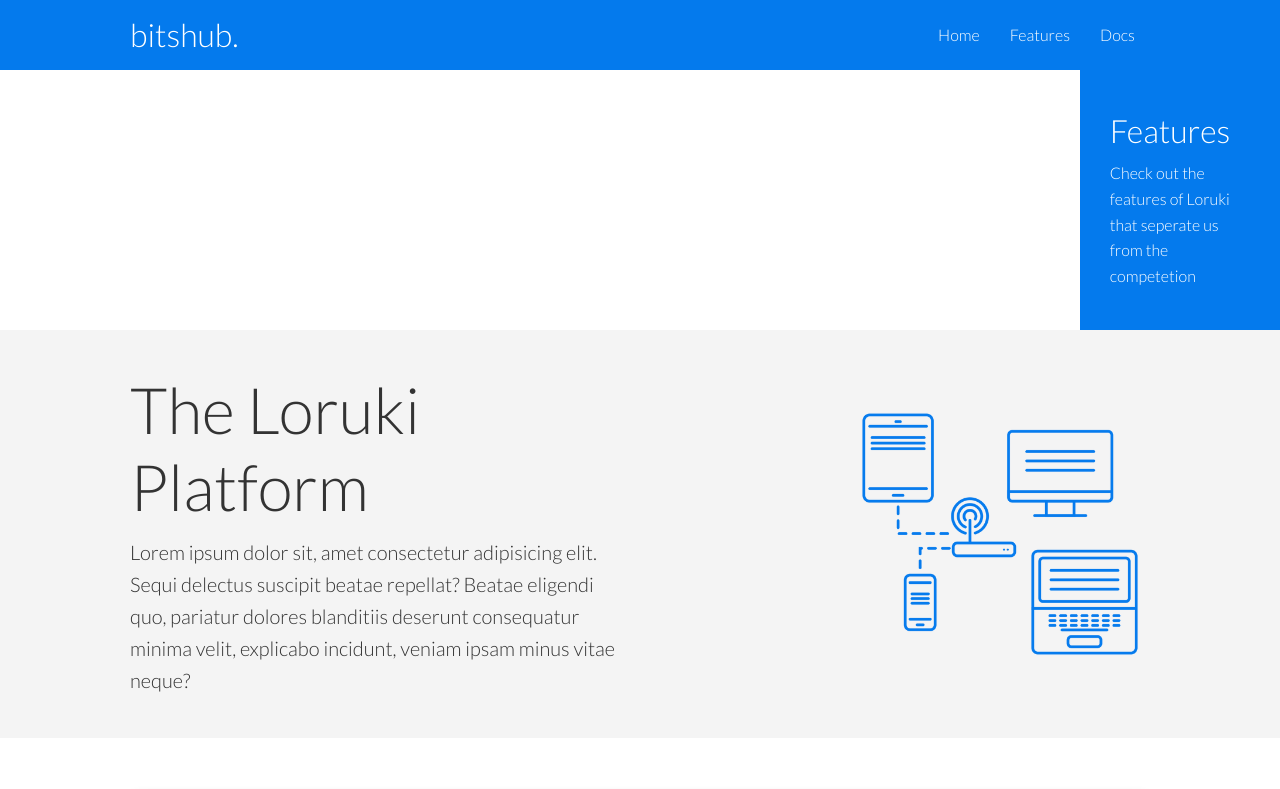
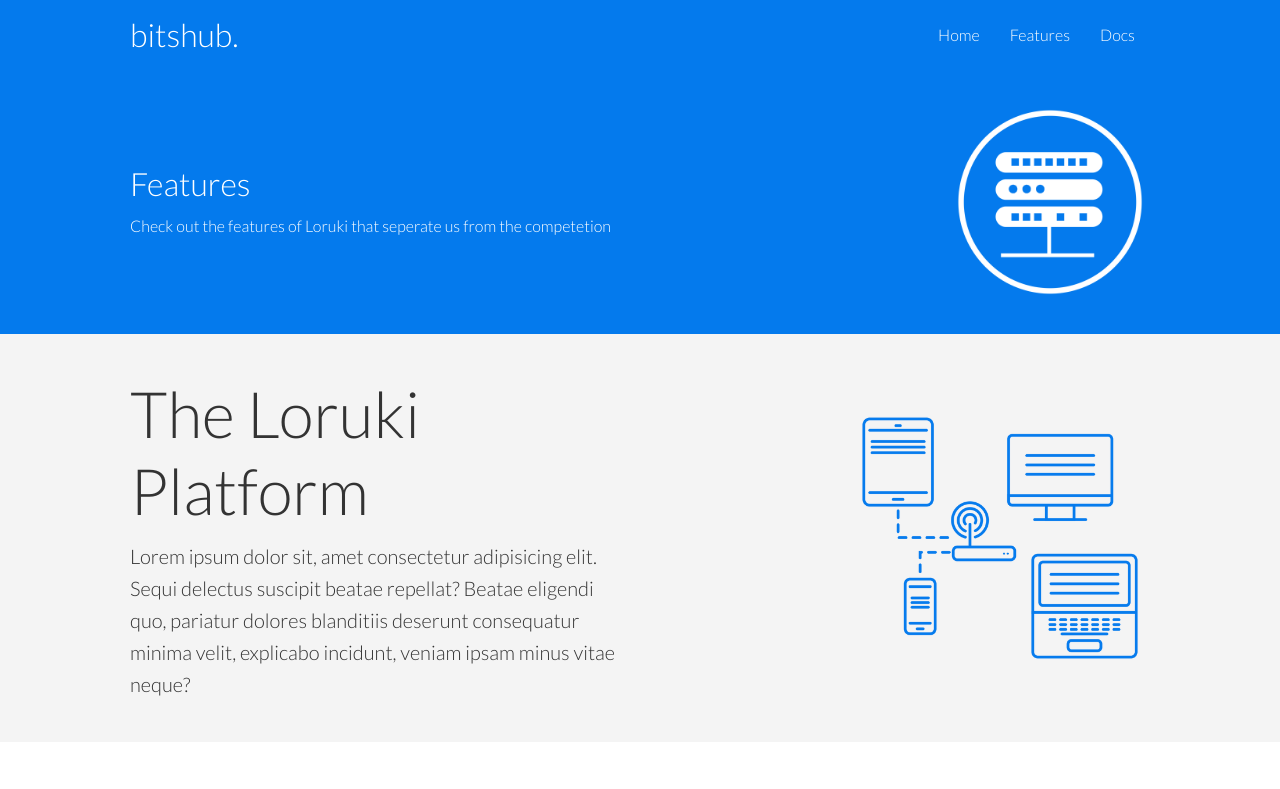
Before and after one commit to ifedayoagboola/hosting-template, a plain HTML site: page features.html in a window 1280 px wide. Shown: the top 789 px of the page. Drawn offline with Linux system fonts and the light colour scheme.

Commit message:
Update styles.css

```diff
--- a/css/styles.css
+++ b/css/styles.css
@@ -167,7 +167,7 @@ pre {
 }
 
 /* Features */
-.features-head,
+.features-head img,
 .docs-head img {
   width: 200px;
   justify-self: flex-end;
```
